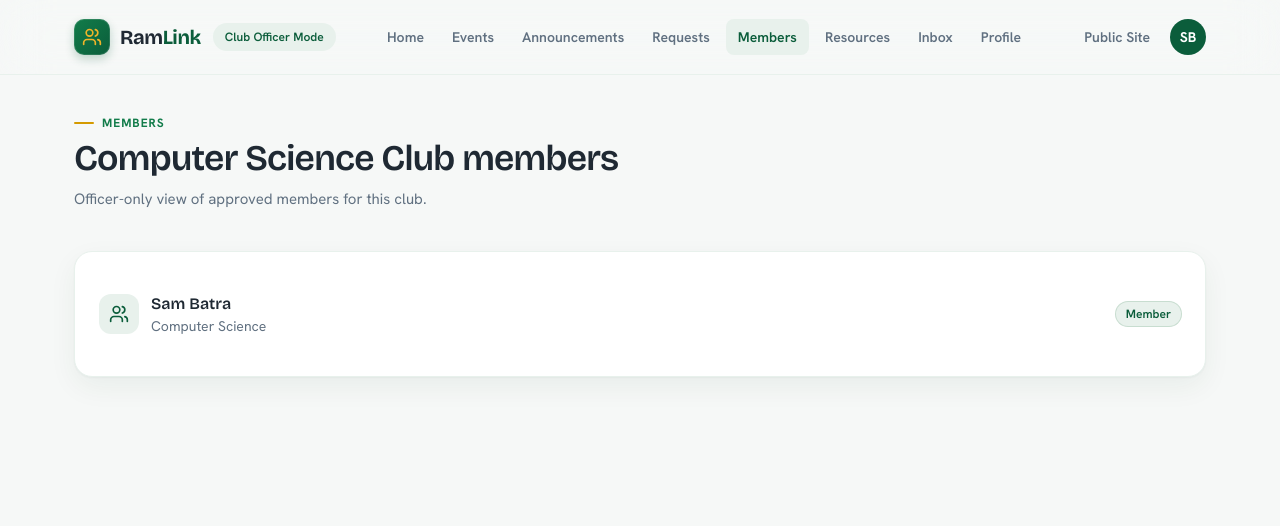
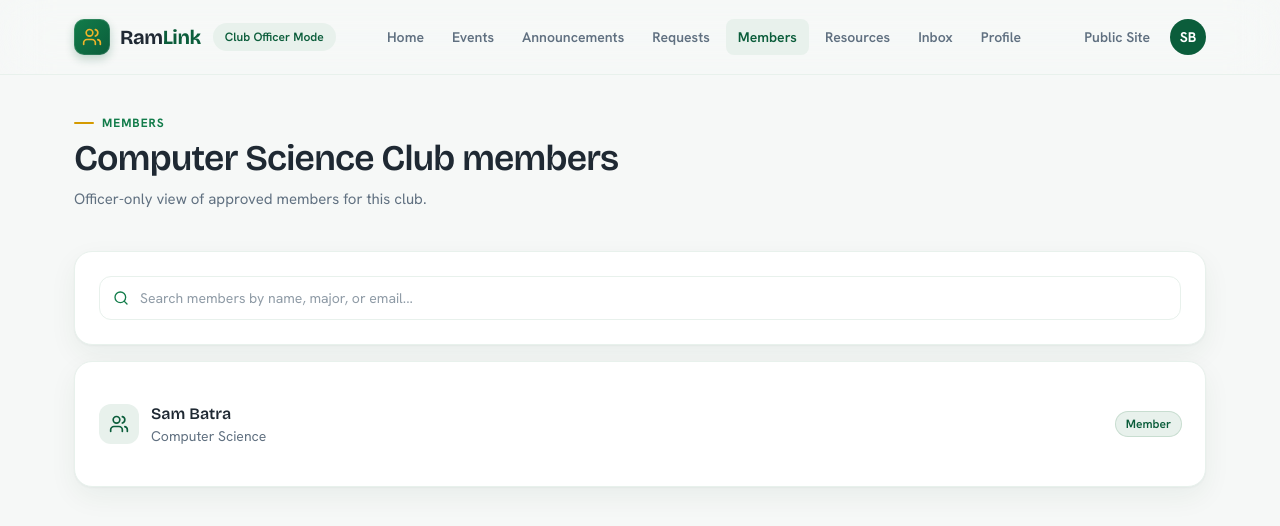
Before and after one commit to sambatrausmc/RamLink, a Next.js app: page /club/members in a window 1280 px wide. Shown: the top 526 px of the page. Built offline with nearby package versions, Linux system fonts and the light colour scheme.

Commit message:
Wire searchable members page

```diff
--- a/app/(club)/club/members/page.tsx
+++ b/app/(club)/club/members/page.tsx
@@ -1,8 +1,7 @@
-import { Users } from "lucide-react";
+import { MemberSearchList } from "@/components/club/member-search-list";
 import { PageHeader } from "@/components/common/page-header";
-import { Badge } from "@/components/ui/badge";
-import { Card, CardContent } from "@/components/ui/card";
 import { clubs, studentDirectory } from "@/lib/mock-data";
+
 export default function MembersPage() {
   const club = clubs.find((item) => item.id === "cs-club");
   const members = studentDirectory.filter((student) =>
@@ -15,31 +14,8 @@ export default function MembersPage() {
         title={`${club?.name ?? "Club"} members`}
         description="Officer-only view of approved members for this club."
       />
-      <Card>
-        <CardContent>
-          <div className="divide-y divide-slate-100">
-            {members.map((member) => (
-              <div
-                key={member.id}
-                className="flex items-center justify-between gap-4 py-4"
-              >
-                <div className="flex items-center gap-3">
-                  <div className="grid h-10 w-10 place-items-center rounded-[12px] bg-brand-mist text-brand-forest">
-                    <Users className="h-5 w-5" />
-                  </div>
-                  <div>
-                    <p className="font-display font-semibold text-brand-ink">
-                      {member.displayName}
-                    </p>
-                    <p className="text-sm text-brand-muted">{member.major}</p>
-                  </div>
-                </div>
-                <Badge tone="green">Member</Badge>
-              </div>
-            ))}
-          </div>
-        </CardContent>
-      </Card>
+      {/* The page keeps the mock data lookup while the client component handles searching. */}
+      <MemberSearchList members={members} />
     </div>
   );
 }
```
